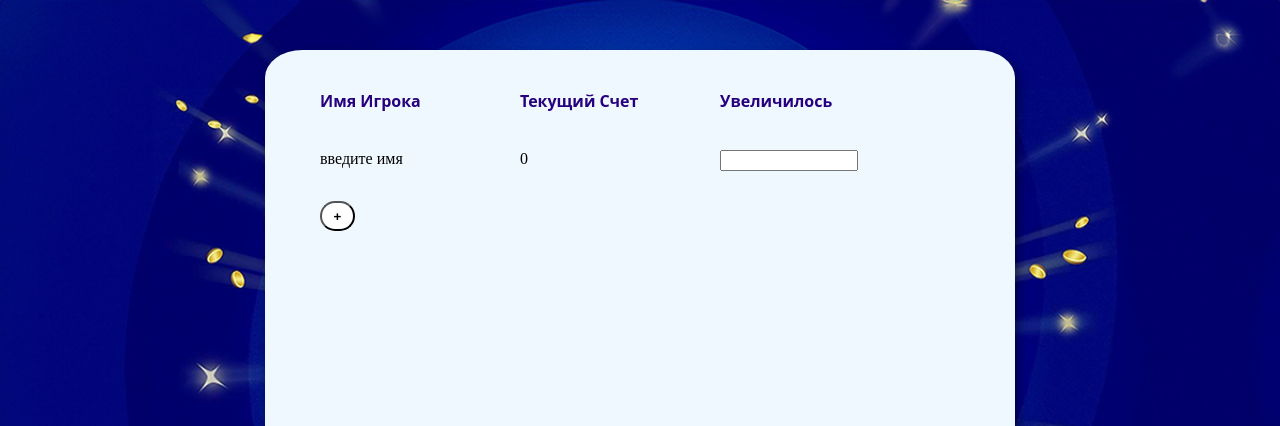
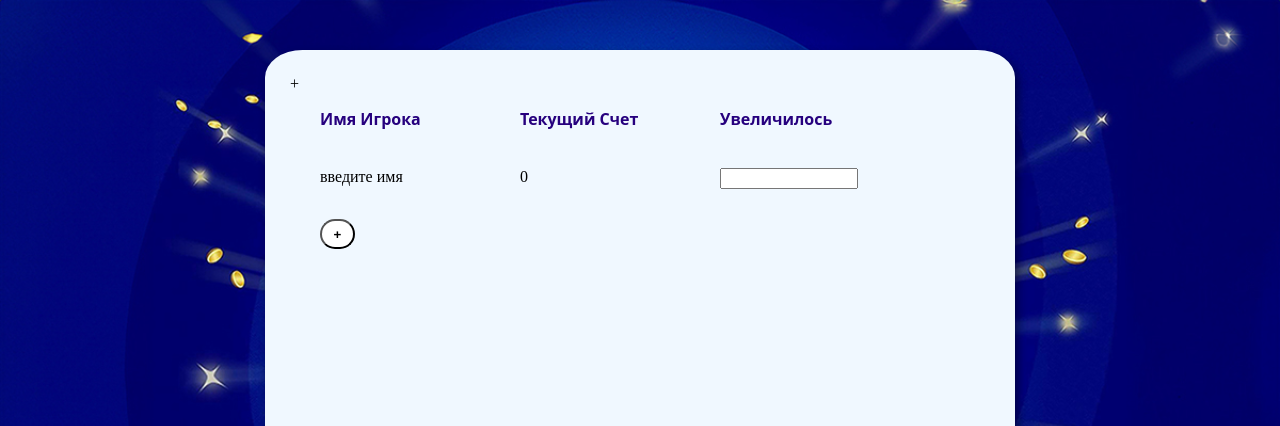
Before and after one commit to dekabr1/uno, a plain HTML site: page index.html in a window 1280 px wide. Shown: the top 426 px of the page. Drawn offline with Linux system fonts and the light colour scheme.

Commit message:
Update index.html

```diff
--- a/index.html
+++ b/index.html
@@ -12,6 +12,11 @@
 <body>
 
     <div class="box">
+
+        <div class="delete">
+            <div class="deletex">+</div>
+        </div>
+
         <div class="titles">
             <div class="title">Имя игрока</div>
             <div class="title">текущий счет</div>
@@ -27,6 +32,7 @@
         </div>
 
 
+
         <button class="new_user">+</button>
 
         <img src="./images/uno-logo.png" class="uno-logo" alt="ino-logo">
```
